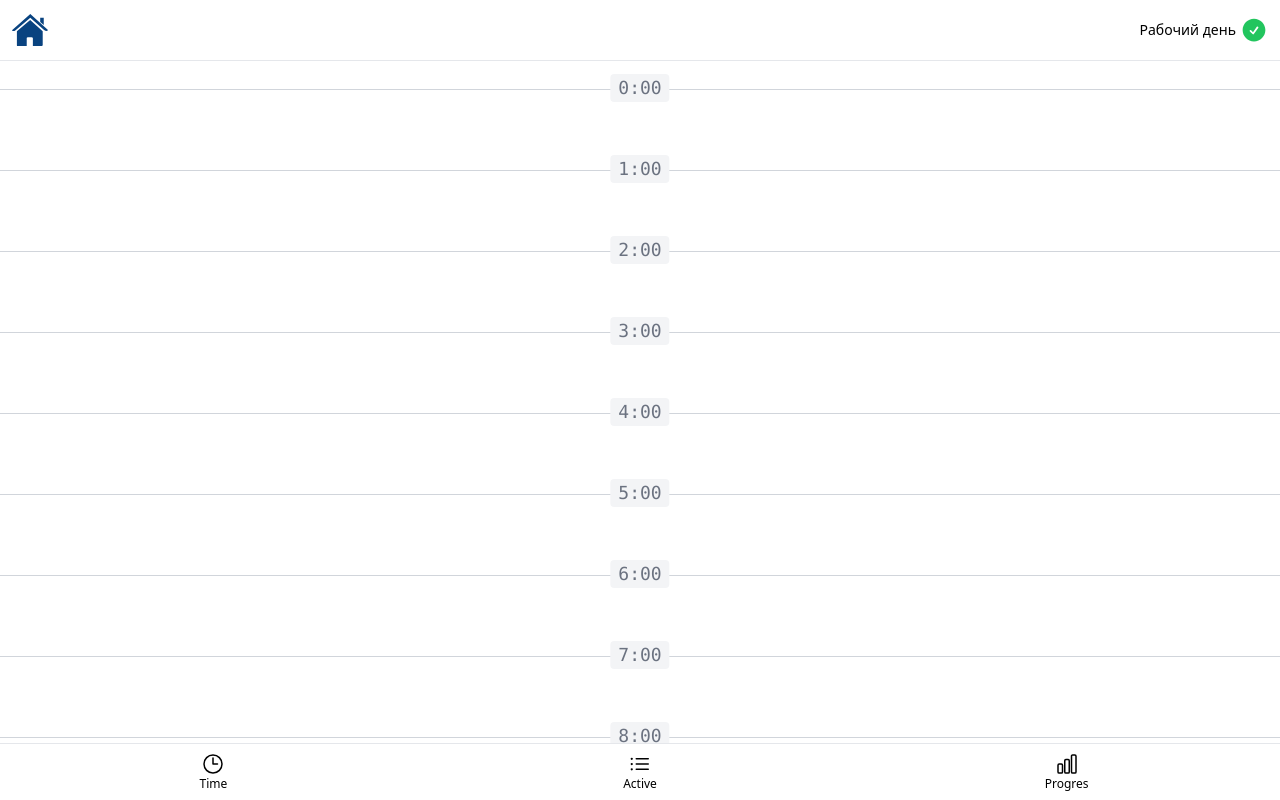
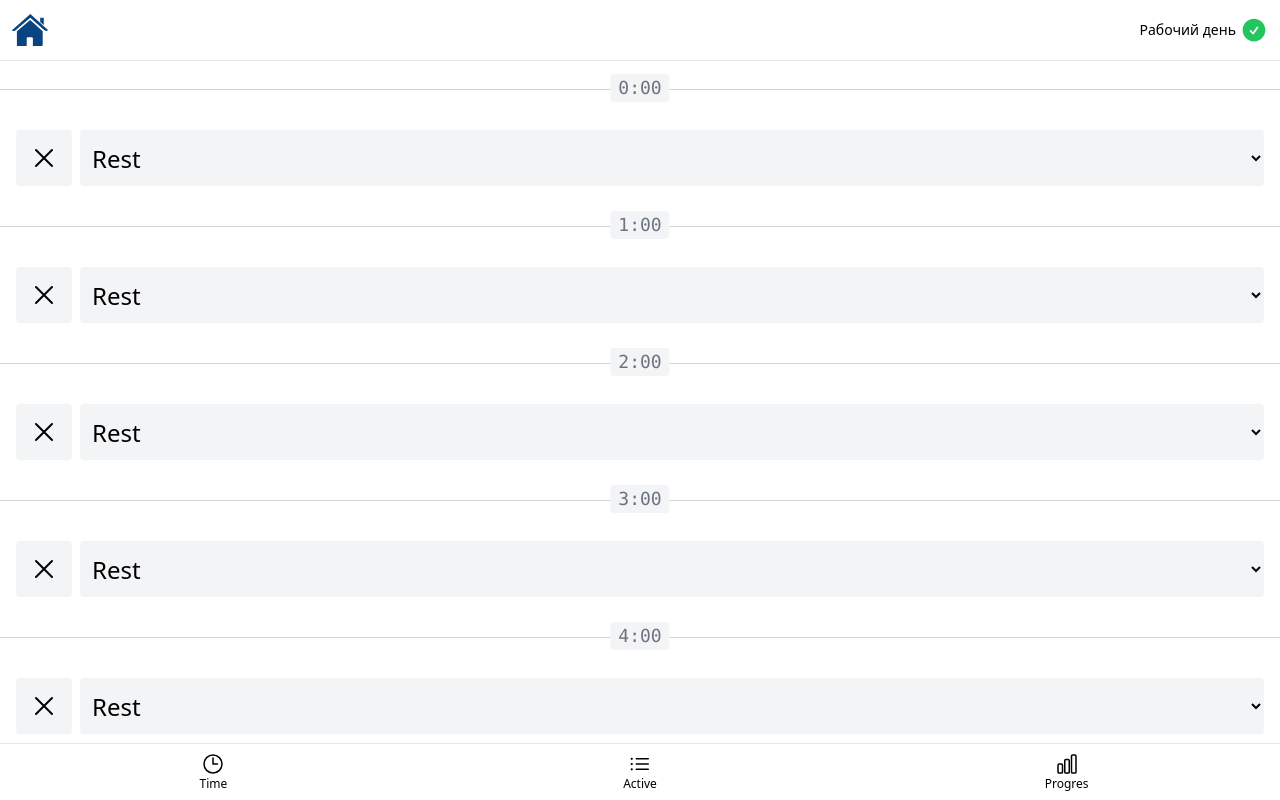
Before and after one commit to hottabuch1987/tracker, a Vue app in the folder ontrack/: page /#time in a window 1280 px wide. Shown: the top 800 px of the page. Built offline with nearby package versions, Linux system fonts and the light colour scheme.

Commit message:
выпадающий список 16

```diff
--- a/ontrack/src/components/TimeLineItem.vue
+++ b/ontrack/src/components/TimeLineItem.vue
@@ -1,4 +1,6 @@
 <script setup>
+import { XMarkIcon } from '@heroicons/vue/24/outline'
+
 const props = defineProps(['timelineItem'])
 
 const hourLinkClasess = [
@@ -7,6 +9,13 @@ const hourLinkClasess = [
     ? 'bg-purple-900 font-black text-white'
     : 'bg-gray-100 text-gray-500'
 ]
+
+const options = [
+    {value: 1, label: 'Coding'},
+    {value: 2, label: 'Reading'},
+    {value: 3, label: 'Training'},
+
+]
 </script>
 
 <template>
@@ -14,6 +23,17 @@ const hourLinkClasess = [
     <a href="#" :class="hourLinkClasess">
         {{ timelineItem.hour }}:00
     </a>
+    <div class="flex gap-2">
+        <button class="rounded bg-gray-100 p-3 enabled:hover:bg-gray-200 disabled:cursor-not-allowed disabled:opasity-50">
+            <XMarkIcon class="h-8" />
+        </button>
+        <select name="" id="" class="w-full truncate rounded bg-gray-100 py-1 px-2 text-2xl">
+            <option selected disabled value="">Rest</option>
+            <option v-for="{value, label} in options" :key="value" :value="value">
+                {{ label }}
+            </option>
+        </select>
+    </div>
 
 </li>
 
```
